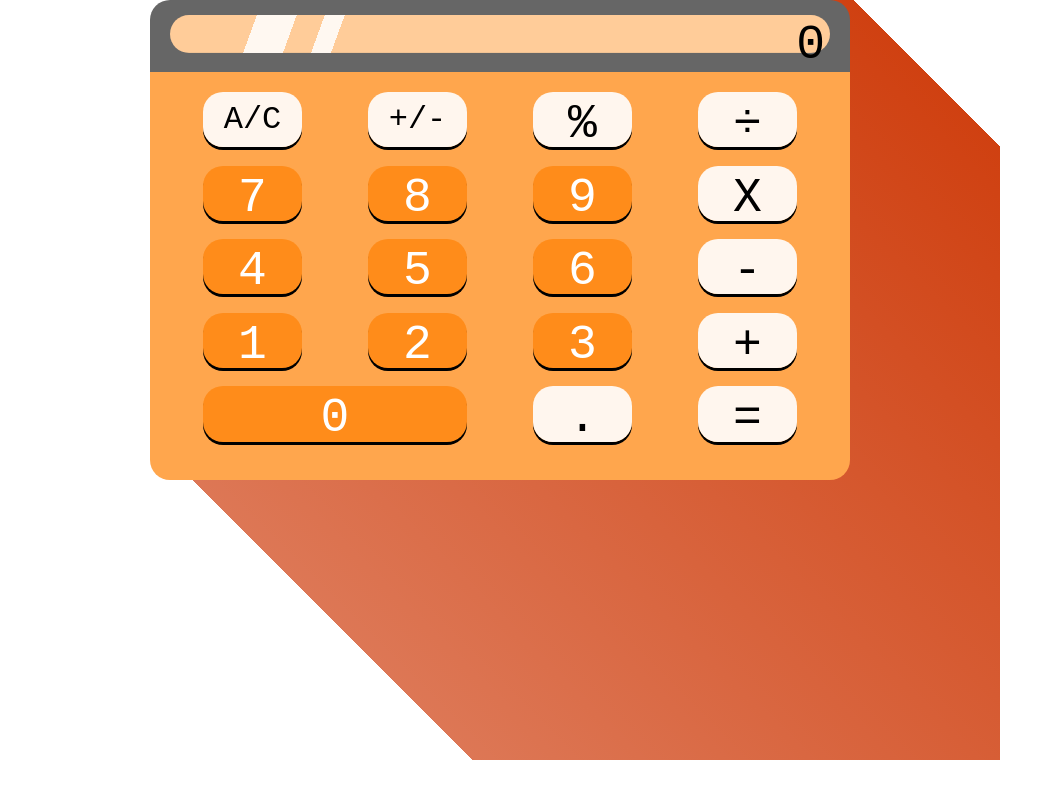
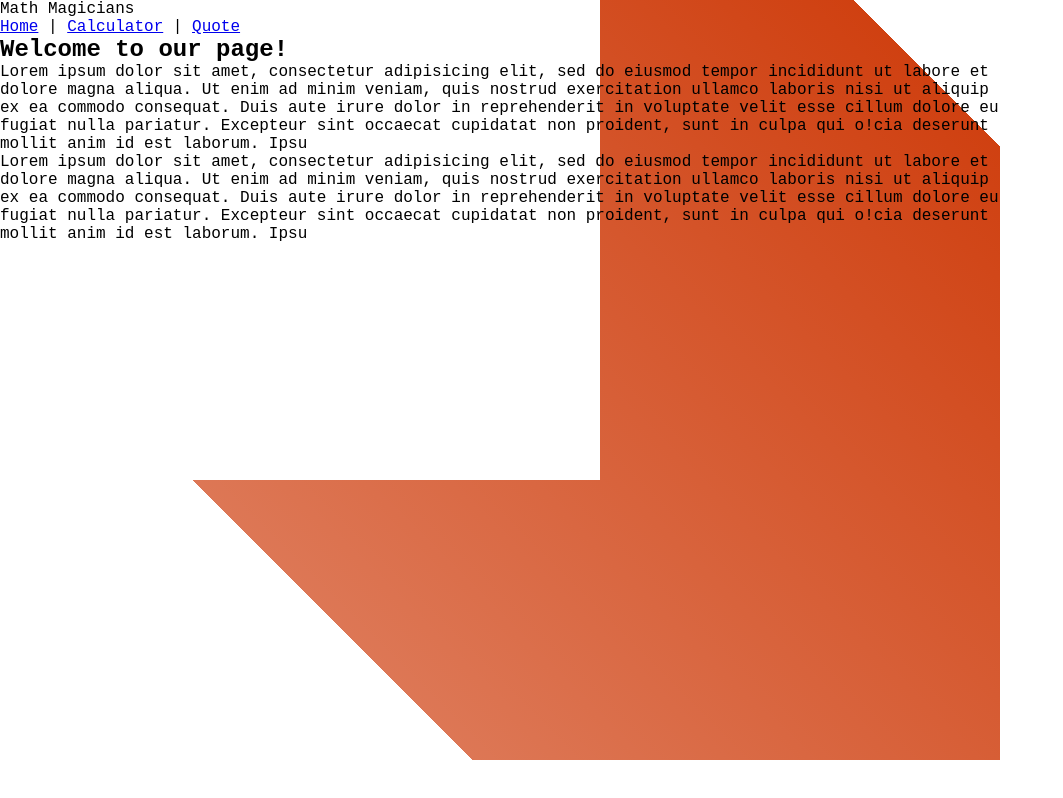
Before and after one commit to NewIncome/math-mag-co-calculator, a React (Create React App) app: page / in a window 1280 px wide. Shown: the whole page, without its empty margins (0-1063 px from the left). Built offline with nearby package versions, Linux system fonts and the light colour scheme.

Commit message:
Add Navbar component and code for the other pages
- as well as the routes for all the pages

```diff
--- a/src/components/DayQuote.js
+++ b/src/components/DayQuote.js
@@ -0,0 +1,10 @@
+const DayQuote = () => (
+  <>
+    <h2 className="title">Quote of the Day</h2>
+    <blockquote>
+      Mathematics is not about numbers, equations, computations, or algorithms: it is about understanding. –William Paul Thurston
+    </blockquote>
+  </>
+);
+
+export default DayQuote;
--- a/src/components/Home.js
+++ b/src/components/Home.js
@@ -0,0 +1,17 @@
+/* eslint-disable max-len */
+
+const Home = () => (
+  <>
+    <h2 className="title">
+      Welcome to our page!
+    </h2>
+    <p>
+      Lorem ipsum dolor sit amet, consectetur adipisicing elit, sed do eiusmod tempor incididunt ut labore et dolore magna aliqua. Ut enim ad minim veniam, quis nostrud exercitation ullamco laboris nisi ut aliquip ex ea commodo consequat. Duis aute irure dolor in reprehenderit in voluptate velit esse cillum dolore eu fugiat nulla pariatur. Excepteur sint occaecat cupidatat non proident, sunt in culpa qui o!cia deserunt mollit anim id est laborum. Ipsu
+    </p>
+    <p>
+      Lorem ipsum dolor sit amet, consectetur adipisicing elit, sed do eiusmod tempor incididunt ut labore et dolore magna aliqua. Ut enim ad minim veniam, quis nostrud exercitation ullamco laboris nisi ut aliquip ex ea commodo consequat. Duis aute irure dolor in reprehenderit in voluptate velit esse cillum dolore eu fugiat nulla pariatur. Excepteur sint occaecat cupidatat non proident, sunt in culpa qui o!cia deserunt mollit anim id est laborum. Ipsu
+    </p>
+  </>
+);
+
+export default Home;
--- /dev/null
+++ b/src/components/Navbar.js
@@ -0,0 +1,16 @@
+import { Link } from 'react-router-dom';
+
+const Navbar = () => (
+  <nav>
+    <div className="logo">Math Magicians</div>
+    <div>
+      <Link to="/">Home</Link>
+      <span> | </span>
+      <Link to="/calculator">Calculator</Link>
+      <span> | </span>
+      <Link to="/dayquote">Quote</Link>
+    </div>
+  </nav>
+);
+
+export default Navbar;
--- a/src/components/Routes.js
+++ b/src/components/Routes.js
@@ -0,0 +1,19 @@
+import React, {} from 'react';
+import { BrowserRouter, Switch, Route } from 'react-router-dom';
+import Navbar from './Navbar';
+import Home from './Home';
+import App from './App';
+import DayQuote from './DayQuote';
+
+const Routes = () => (
+  <BrowserRouter>
+    <Navbar />
+    <Switch>
+      <Route path="/" component={Home} exact />
+      <Route path="/calculator" component={App} />
+      <Route path="/dayquote" component={DayQuote} />
+    </Switch>
+  </BrowserRouter>
+);
+
+export default Routes;
--- a/src/index.js
+++ b/src/index.js
@@ -1,12 +1,12 @@
 import React from 'react';
 import ReactDOM from 'react-dom';
 import './index.css';
-import App from './components/App';
+import Routes from './components/Routes';
 import reportWebVitals from './reportWebVitals';
 
 ReactDOM.render(
   <React.StrictMode>
-    <App />
+    <Routes />
   </React.StrictMode>,
   document.getElementById('root'),
 );
```
